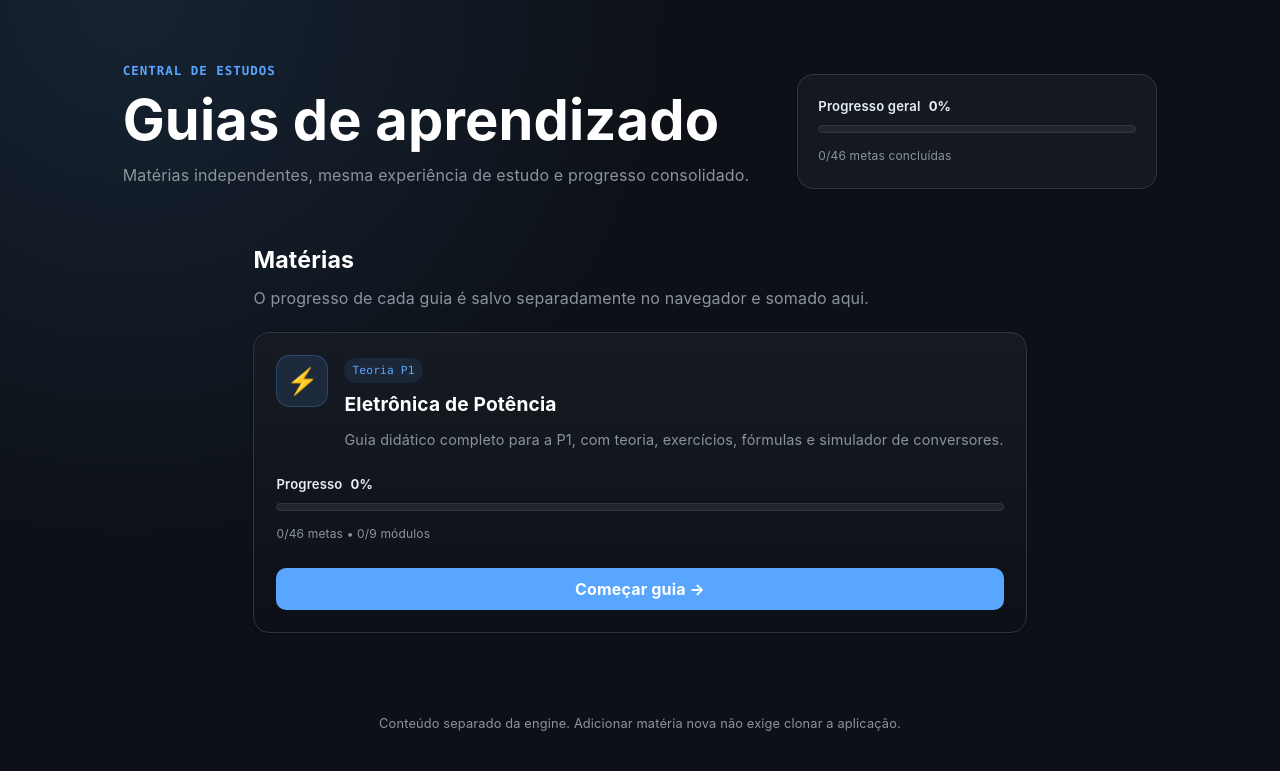
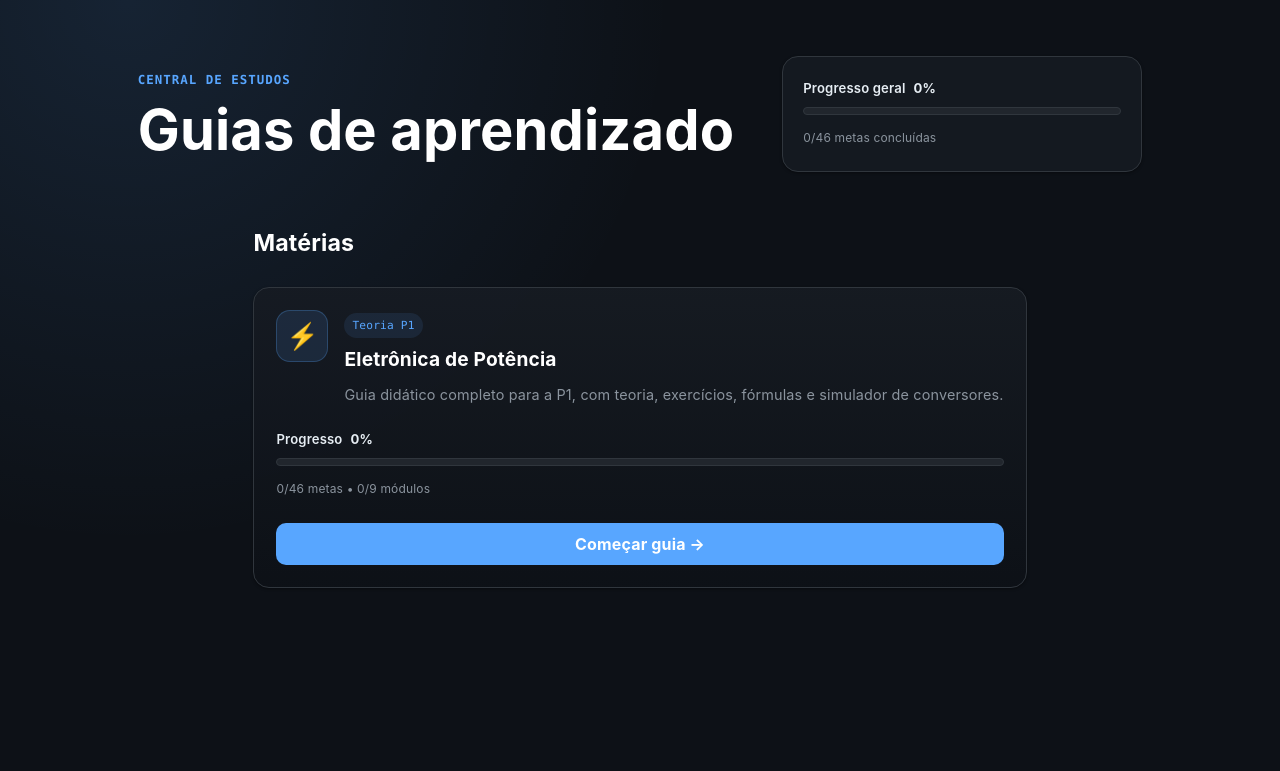
Before and after one commit to Siqueiralp/Teoria-P1-1, a plain HTML site: page index.html in a window 1280 px wide. Drawn offline with Linux system fonts and the light colour scheme.

Commit message:
fix: remove implementation copy from dashboard

```diff
--- a/index.html
+++ b/index.html
@@ -15,7 +15,7 @@
     <div>
       <span class="home-eyebrow">Central de Estudos</span>
       <h1>Guias de aprendizado</h1>
-      <p>Matérias independentes, mesma experiência de estudo e progresso consolidado.</p>
+
     </div>
     <div class="home-overall-progress" aria-label="Progresso geral">
       <div class="progress-label-row">
@@ -33,7 +33,7 @@
     <section class="home-intro">
       <div>
         <h2>Matérias</h2>
-        <p>O progresso de cada guia é salvo separadamente no navegador e somado aqui.</p>
+
       </div>
     </section>
 
@@ -42,8 +42,6 @@
     </section>
   </main>
 
-  <footer class="home-footer">
-    <span>Conteúdo separado da engine. Adicionar matéria nova não exige clonar a aplicação.</span>
-  </footer>
+
 </body>
 </html>
```
